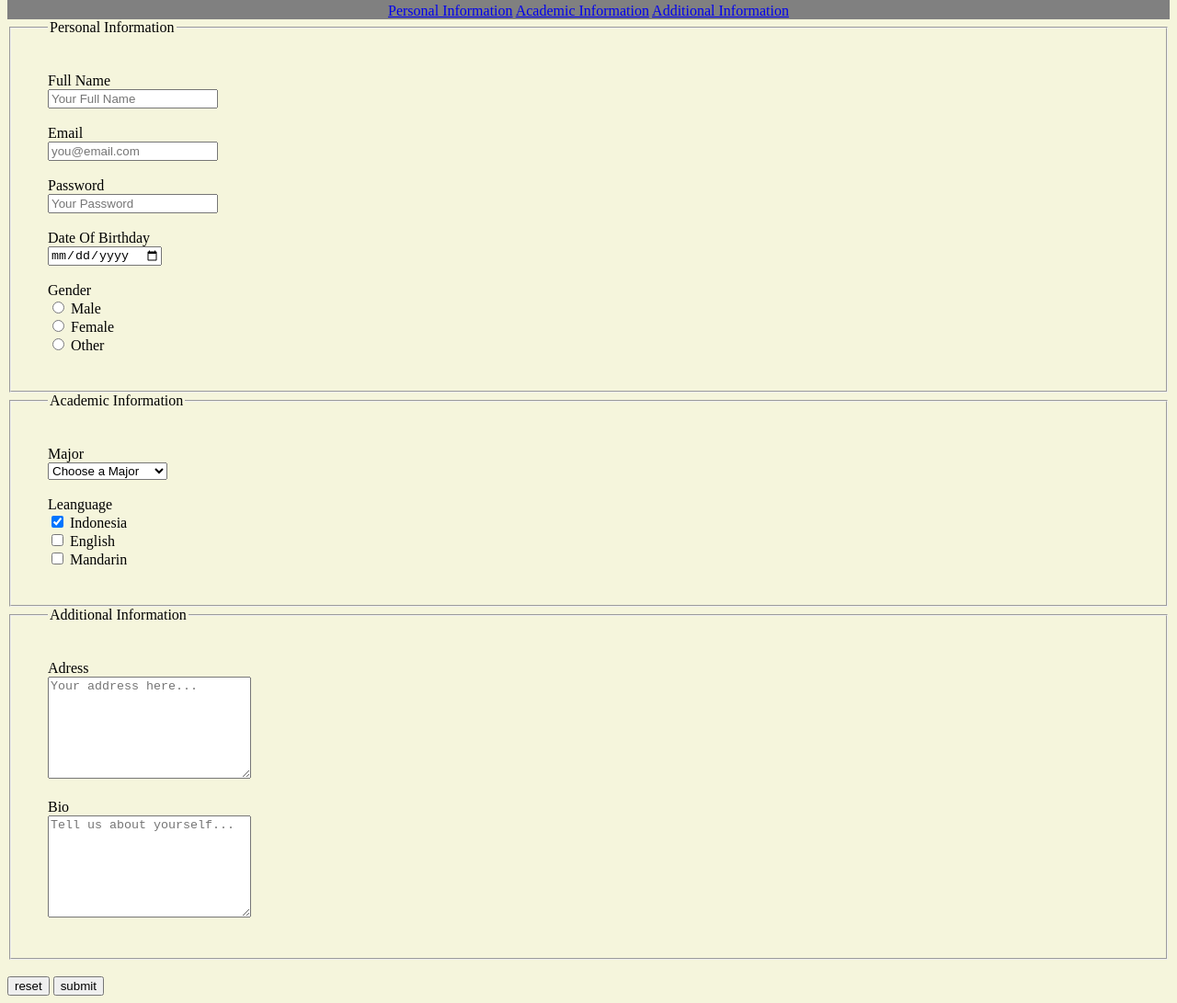
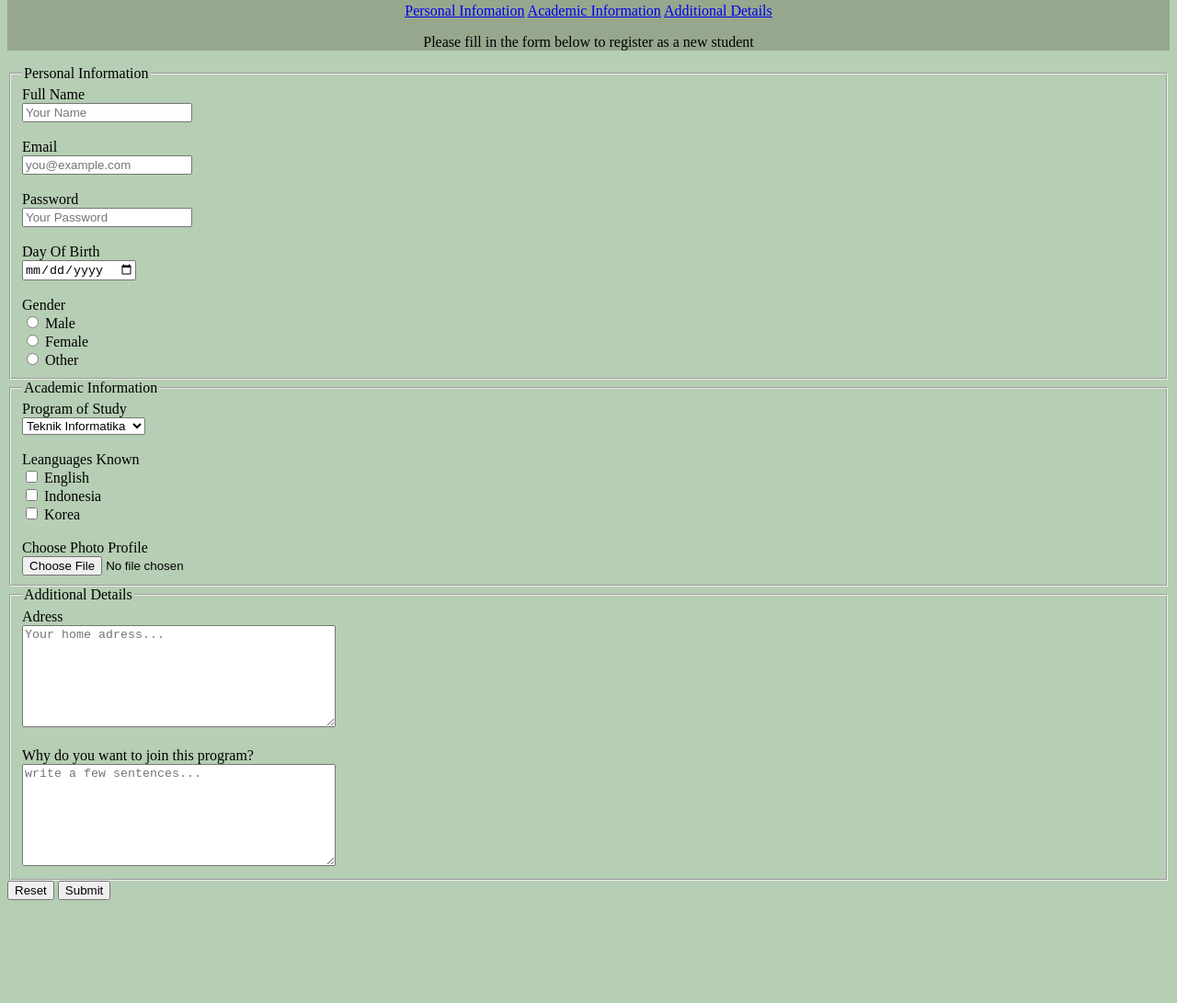
Before and after one commit to FakhridhoGunawan73/W1D4, a plain HTML site: page index.html in a window 1280 px wide. Shown: the part 77-1168 px from the top of the page at 92% size. After the commit the page ends 1064 px from the top, so only its background shows below. Drawn offline with Linux system fonts and the light colour scheme.

Commit message:
memperbarui file form

```diff
--- a/index.html
+++ b/index.html
@@ -3,83 +3,77 @@
 <head>
     <meta charset="UTF-8">
     <meta name="viewport" content="width=device-width, initial-scale=1.0">
-    <title>Student Registration Form</title>
+    <title>Document</title>
 </head>
-<body style="background-color: beige;">
-    <header style="background-color: gray; color: white; text-align: center;">
+<body style="background-color: #B6CEB4;">
+    <header style="background-color: #96A78D; text-align: center;">
         <h1>Student Registration Form</h1>
         <nav>
-            <a href="personal-information">Personal Information</a>
-            <span></span>
+            <a href="#">Personal Infomation</a>
             <a href="#">Academic Information</a>
-            <span></span>
-            <a href="#">Additional  Information</a>
-            <span></span>
+            <a href="#">Additional Details</a>
         </nav>
+        <p>Please fill in the form below to register as a new student</p>
     </header>
     <main>
         <form>
-            <section id="personal-information"></section>
-            <fieldset style="padding: 40px;">
+            <section id="personal_information">
+                <fieldset>
                     <legend>Personal Information</legend>
-                <label for="fullname">Full Name</label><br>
-                <input type="text" name="name" id="input-name" placeholder="Your Full Name" required><br><br>
+                    <label for="nama">Full Name</label><br>
+                    <input type="text" name="name" id="name" placeholder="Your Name" required><br><br>
 
                     <label for="email">Email</label><br>
-                <input type="text" name="emial" id="input-email" placeholder="you@email.com"><br><br>
+                    <input type="text" email="nama" id="email" placeholder="you@example.com" required><br><br>
 
                     <label for="password">Password</label><br>
-                <input type="password" name="password" id="input-password" placeholder="Your Password"><br><br>
+                    <input type="password" name="password" id="password" placeholder="Your Password" required><br><br>
 
-                <label for="date-of-birthday">Date Of Birthday</label><br>
-                <input type="date" name="date" id="input-date"><br><br>
+                    <label for="dateofbirth">Day Of Birth</label><br>
+                    <input type="date" name="date" id="date"><br><br>
 
                     <label for="gender">Gender</label><br>
-
                         <input type="radio" name="gender" id="male" value="male">
                         <label for="male">Male</label><br>
                         <input type="radio" name="gender" id="female" value="female">
                         <label for="female">Female</label><br>
                         <input type="radio" name="gender" id="other" value="other">
                         <label for="other">Other</label>
+                </fieldset>
 
+                <fieldset>
+                    <legend>Academic Information</legend>
+                    <label for="program_of_study">Program of Study</label><br>
+                    <select name="profram_of_study" id="program_of_study">
+                        <option value="teknik_informatika">Teknik Informatika</option>
+                        <option value="teknik_sipil">Teknik Sipil</option>
+                        <option value="teknik_mesin">Teknik Mesin</option>
+                        <option value="administrasi_bisnin">Administrasi Bisnis</option>
+                    </select><br><br>
+
+                    <label for="leanguages">Leanguages Known</label><br>
+                    <input type="checkbox" name="leanguages" id="english" value="english">
+                    <label for="english">English</label><br>
+                    <input type="checkbox" name="leanguages" id="Indonesia" value="indonesia">
+                    <label for="indonesia">Indonesia</label><br>
+                    <input type="checkbox" name="leanguages" id="Korea" value="korea">
+                    <label for="korea">Korea</label><br><br>
+
+                    <label for="avatar">Choose Photo Profile</label><br>
+                    <input type="file" name="avatar" id="avatar" accept="image/png, image/jpeg, image/jpg">
                 </fieldset>
-        </form>
-                <form>
-            <section id="academic-information"></section>
-            <fieldset style="padding: 40px;">
-                <legend>Academic Information</legend>
-                <label for="major">Major</label><br>
-                <select name="major" id="hr-select">
-                    <option value="">Choose a Major</option>
-                    <option value="teknik-informatika">Teknik Informatika</option>
-                    <option value="teknik-informatika">Teknik Sipil</option>
-                    <option value="teknik-informatika">Teknik Mesin</option>
-                    <option value="teknik-informatika">Matematika</option>
-                </select><br><br>
-                <label for="leanguage">Leanguage</label><br>
-                <input type="checkbox" name="indonesia" id="indonesia" checked>
-                <label for="indonesia">Indonesia</label><br>
-                <input type="checkbox" name="English" id="English">
-                <label for="English">English</label><br>
-                <input type="checkbox" name="Mandarin" id="Mandarin">
-                <label for="Mandarin">Mandarin</label>
+
+                <fieldset>
+                    <legend>Additional Details</legend>
+                    <label for="addres">Adress</label><br>
+                    <textarea rows="7" cols="40" name="adress" id="adress" placeholder="Your home adress..."></textarea><br><br>
+                    <label for="want">Why do you want to join this program?</label><br>
+                    <textarea rows="7" cols="40" name="want" id="want" placeholder="write a few sentences..."></textarea>
                 </fieldset>
-        </form>
-                <form>
-            <section id="additional-information"></section>
-            <fieldset style="padding: 40px;">
-                <legend>Additional Information</legend>
-                <label for="addres">Adress</label><br>
-                <textarea name="adress" id="adress" rows="7" cols="25" placeholder="Your address here..."></textarea><br><br>
-                <label for="bio">Bio</label><br>
-                <textarea name="bio" id="bio" rows="7" cols="25" placeholder="Tell us about yourself..."></textarea>
-            </fieldset><br>
-            <input type="reset" value="reset">
-            <input type="submit" value="submit">
+            </section>
+            <button type="reset">Reset</button>
+            <button type="submit">Submit</button>
         </form>
     </main>
-
-
 </body>
 </html>
```
Lines whose indentation alone changed are shown as unchanged.
